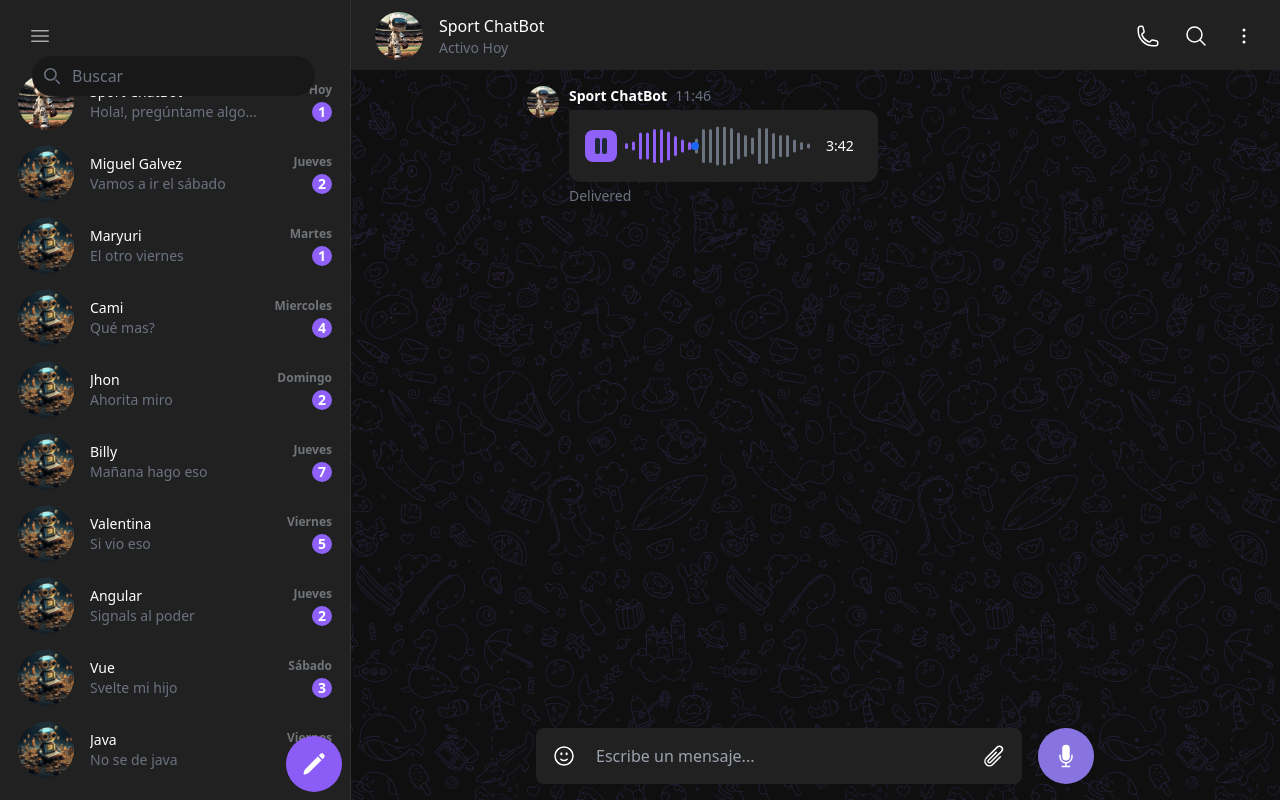
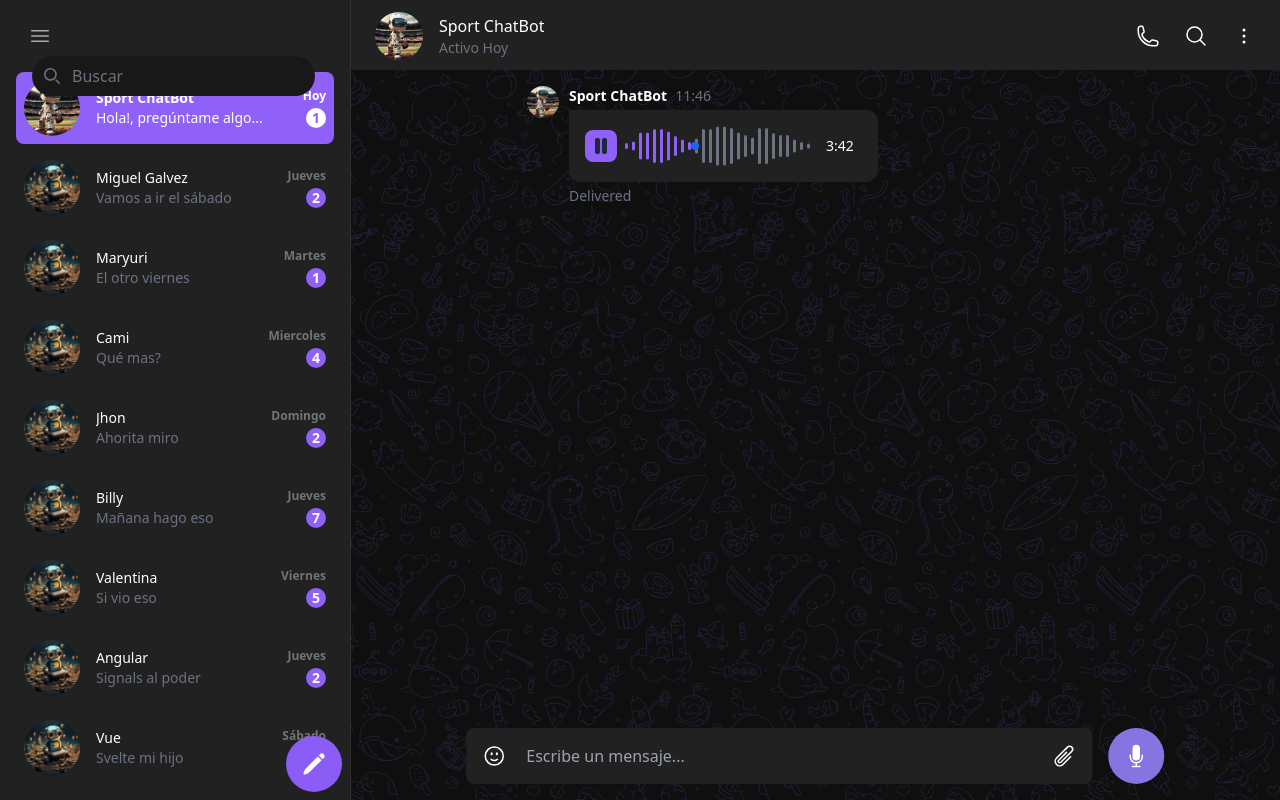
Before and after one commit to magq2002/chatWeb, an Angular app: page / in a window 1280 px wide. Built offline with nearby package versions, Linux system fonts and the light colour scheme; no server answers.

Commit message:
Final desing details

```diff
--- a/src/app/chats/components/footer/footer.component.html
+++ b/src/app/chats/components/footer/footer.component.html
@@ -15,9 +15,11 @@
         <span class="text-white mr-1">
             {{ startTime }}
         </span>
-            <svg xmlns="http://www.w3.org/2000/svg" viewBox="0 0 24 24" fill="rgb(144 97 249 / var(--tw-bg-opacity))" class="size-6 opacity-100">
+        <svg xmlns="http://www.w3.org/2000/svg" viewBox="0 0 24 24" fill="rgb(144 97 249 / var(--tw-bg-opacity))"
+            class="size-6 opacity-100">
             <path d="M8.25 4.5a3.75 3.75 0 1 1 7.5 0v8.25a3.75 3.75 0 1 1-7.5 0V4.5Z" />
-                <path d="M6 10.5a.75.75 0 0 1 .75.75v1.5a5.25 5.25 0 1 0 10.5 0v-1.5a.75.75 0 0 1 1.5 0v1.5a6.751 6.751 0 0 1-6 6.709v2.291h3a.75.75 0 0 1 0 1.5h-7.5a.75.75 0 0 1 0-1.5h3v-2.291a6.751 6.751 0 0 1-6-6.709v-1.5A.75.75 0 0 1 6 10.5Z" />
+            <path
+                d="M6 10.5a.75.75 0 0 1 .75.75v1.5a5.25 5.25 0 1 0 10.5 0v-1.5a.75.75 0 0 1 1.5 0v1.5a6.751 6.751 0 0 1-6 6.709v2.291h3a.75.75 0 0 1 0 1.5h-7.5a.75.75 0 0 1 0-1.5h3v-2.291a6.751 6.751 0 0 1-6-6.709v-1.5A.75.75 0 0 1 6 10.5Z" />
         </svg>
         }@else {
         <button class="text-white px-2">
--- a/src/app/shared/components/item-menu-card/item-menu-card.component.html
+++ b/src/app/shared/components/item-menu-card/item-menu-card.component.html
@@ -1,19 +1,50 @@
 <div class="flex items-center">
+
     <div class="flex-shrink-0">
         <img class="w-14 h-14 rounded-full" src="{{ user?.avatar }}" alt="Neil image">
     </div>
+
+    @if (color){
+
     <div class="flex-1 min-w-0 ms-4">
+
+        <p class="text-sm font-bold text-white truncate dark:text-white">
+            {{ user?.name }}
+        </p>
+
+        <p class="text-sm text-white truncate dark:text-gray-400">
+            {{ user?.message }}
+        </p>
+        </div>
+
+        <div class="flex-col inline-flex items-end text-base font-semibold text-gray-900 dark:text-white">
+            <p class="text-xs text-white">{{ user?.date }}</p>
+            <button class="w-5 h-5 mt-1 bg-white rounded-full text-purple-500 text-sm">
+                {{ user?.number}}
+            </button>
+        </div>
+
+    } @else {
+
+    <div class="flex-1 min-w-0 ms-4">
+
         <p class="text-sm font-medium text-white truncate dark:text-white">
             {{ user?.name }}
         </p>
+
         <p class="text-sm text-gray-500 truncate dark:text-gray-400">
             {{ user?.message }}
         </p>
+
     </div>
+
     <div class="flex-col inline-flex items-end text-base font-semibold text-gray-900 dark:text-white">
         <p class="text-xs text-[#717579]">{{ user?.date }}</p>
         <button class="w-5 h-5 mt-1 bg-purple-500 rounded-full text-white text-sm">
             {{ user?.number}}
         </button>
     </div>
+
+    }
+
 </div>
--- a/src/app/shared/components/item-menu-card/item-menu-card.component.ts
+++ b/src/app/shared/components/item-menu-card/item-menu-card.component.ts
@@ -9,4 +9,6 @@ import { Chats } from '../../interfaces/chats';
 export class ItemMenuCardComponent {
 
   @Input() user?: Chats;
+
+  @Input() color?: boolean;
 }
--- a/src/app/shared/components/layout/layout.component.html
+++ b/src/app/shared/components/layout/layout.component.html
@@ -13,7 +13,7 @@
         <chats-chat-bot class="[grid-area:main]"></chats-chat-bot>
         <!-- <router-outlet></router-outlet> -->
     </main>
-    <footer class="[grid-area:controls] absolute bottom-4 h-14 w-3/5 rounded-lg">
+    <footer class="[grid-area:controls] absolute bottom-4 h-14 w-3/4 rounded-lg">
         <chats-footer></chats-footer>
     </footer>
 
--- a/src/app/shared/components/side-menu-card/side-menu-card.component.html
+++ b/src/app/shared/components/side-menu-card/side-menu-card.component.html
@@ -3,9 +3,15 @@
     <div class="flow-root">
         <ul role="list">
             @for ( user of users; track user.id) {
-            <li class="m-1 hover:bg-zinc-700 transition duration-200 hover:text-white rounded-lg p-1.5">
-            <shared-item-menu-card [user]="user"></shared-item-menu-card>
+            @if (user?.name === 'Sport ChatBot') {
+            <li class="m-2 bg-purple-500 text-white transition hover:bg-purple-400 duration-200 rounded-lg p-2">
+                <shared-item-menu-card [color]="true" [user]="user"></shared-item-menu-card>
             </li>
+            }@else{
+            <li class="m-2 hover:bg-zinc-700 transition duration-200 hover:text-white rounded-lg p-2">
+                <shared-item-menu-card [user]="user"></shared-item-menu-card>
+            </li>
+            }
             }
         </ul>
     </div>
```
Lines whose indentation alone changed are shown as unchanged.
